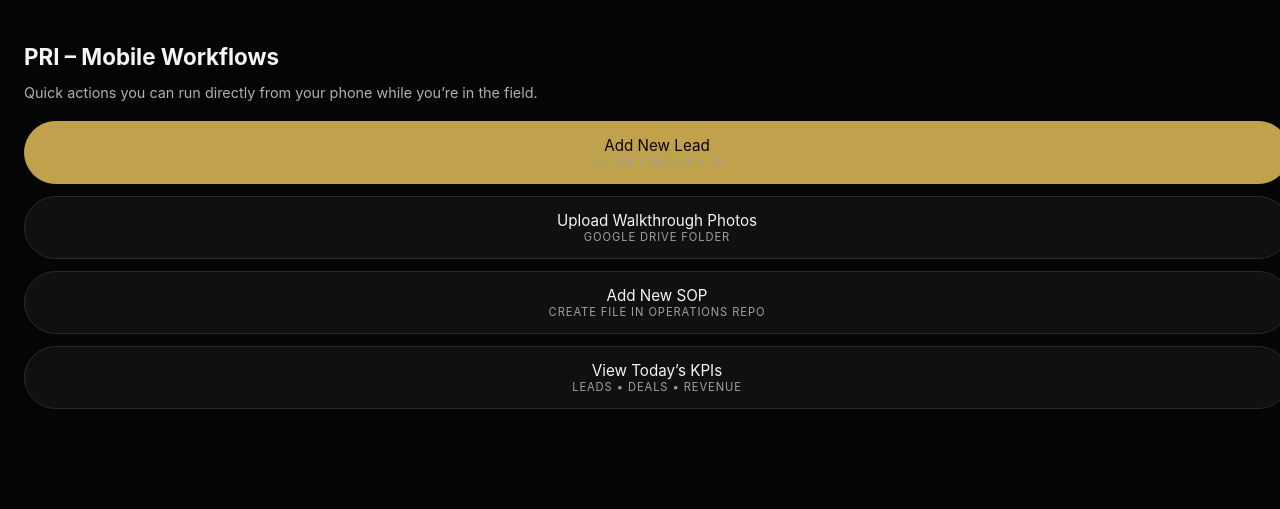
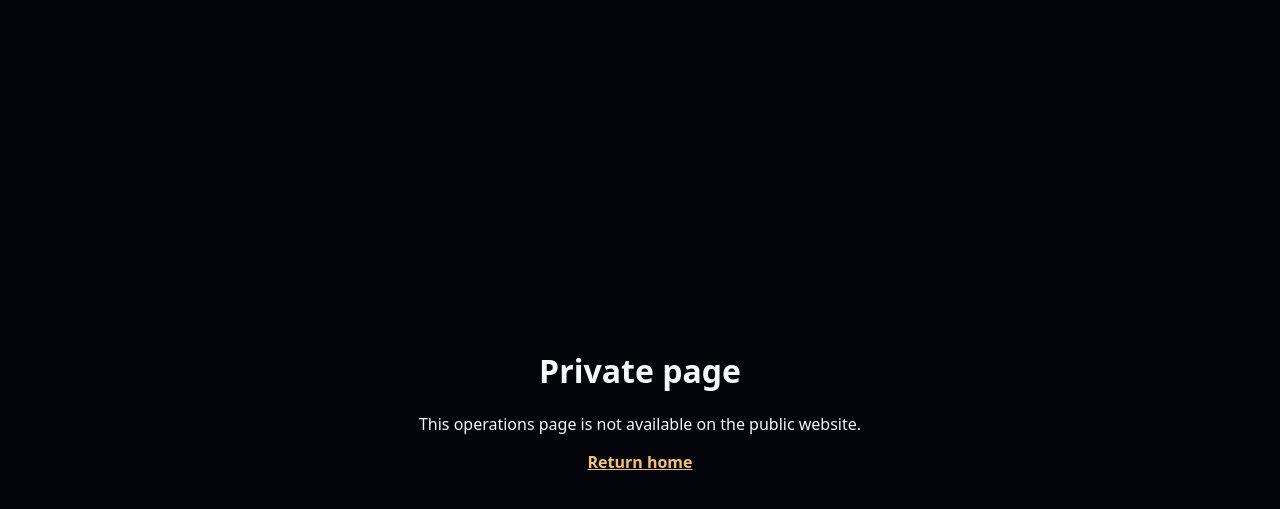
Before and after one commit to mmarell26/perfectionrei, a plain HTML site: page ops-workflows.html in a window 1280 px wide. Drawn offline with Linux system fonts and the light colour scheme.

Commit message:
Remove public workflow links

```diff
--- a/ops-workflows.html
+++ b/ops-workflows.html
@@ -1,80 +1 @@
-<!DOCTYPE html>
-<html>
-<head>
-  <meta charset="UTF-8" />
-  <title>PRI – Mobile Workflows</title>
-  <meta name="viewport" content="width=device-width, initial-scale=1.0" />
-  <style>
-    body {
-      background: #050505;
-      color: #f5f5f5;
-      font-family: -apple-system, BlinkMacSystemFont, "Segoe UI", system-ui, sans-serif;
-      padding: 20px 16px 40px;
-    }
-    h1 {
-      font-size: 1.4rem;
-      margin-bottom: 0.5rem;
-    }
-    p {
-      font-size: 0.9rem;
-      color: #b0b0b0;
-      margin-bottom: 1.2rem;
-    }
-    .grid {
-      display: grid;
-      grid-template-columns: 1fr;
-      gap: 12px;
-    }
-    .btn {
-      display: block;
-      width: 100%;
-      padding: 14px 16px;
-      border-radius: 999px;
-      border: 1px solid #2b2b2b;
-      background: #101010;
-      color: #f5f5f5;
-      font-size: 0.95rem;
-      text-align: center;
-      text-decoration: none;
-    }
-    .btn span {
-      display: block;
-      font-size: 0.7rem;
-      color: #a0a0a0;
-      text-transform: uppercase;
-      letter-spacing: 0.08em;
-    }
-    .btn-primary {
-      background: #c2a14d;
-      border-color: #c2a14d;
-      color: #050505;
-    }
-  </style>
-</head>
-<body>
-  <h1>PRI – Mobile Workflows</h1>
-  <p>Quick actions you can run directly from your phone while you’re in the field.</p>
-
-  <div class="grid">
-    <a class="btn btn-primary" href="https://forms.gle/YOUR_LEAD_FORM" target="_blank">
-      Add New Lead
-      <span>Seller • Buyer • JV</span>
-    </a>
-
-    <a class="btn" href="https://drive.google.com/drive/folders/YOUR_WALKTHROUGH_FOLDER" target="_blank">
-      Upload Walkthrough Photos
-      <span>Google Drive folder</span>
-    </a>
-
-    <a class="btn" href="https://github.com/mmarell26/perfectionrei-operations/new/main" target="_blank">
-      Add New SOP
-      <span>Create file in operations repo</span>
-    </a>
-
-    <a class="btn" href="https://docs.google.com/spreadsheets/d/YOUR_KPI_SHEET_ID/edit" target="_blank">
-      View Today’s KPIs
-      <span>Leads • Deals • Revenue</span>
-    </a>
-  </div>
-</body>
-</html>
+<!doctype html><html lang="en"><head><meta charset="utf-8"><meta name="viewport" content="width=device-width,initial-scale=1"><title>Private Page | Perfection REI</title><meta name="robots" content="noindex,nofollow"><style>body{margin:0;min-height:100vh;display:grid;place-items:center;background:#03050b;color:#f7f8fb;font:16px system-ui}.box{text-align:center;padding:32px}a{color:#f4c46a;font-weight:800}</style></head><body><main class="box"><h1>Private page</h1><p>This operations page is not available on the public website.</p><a href="/">Return home</a></main></body></html>
```
